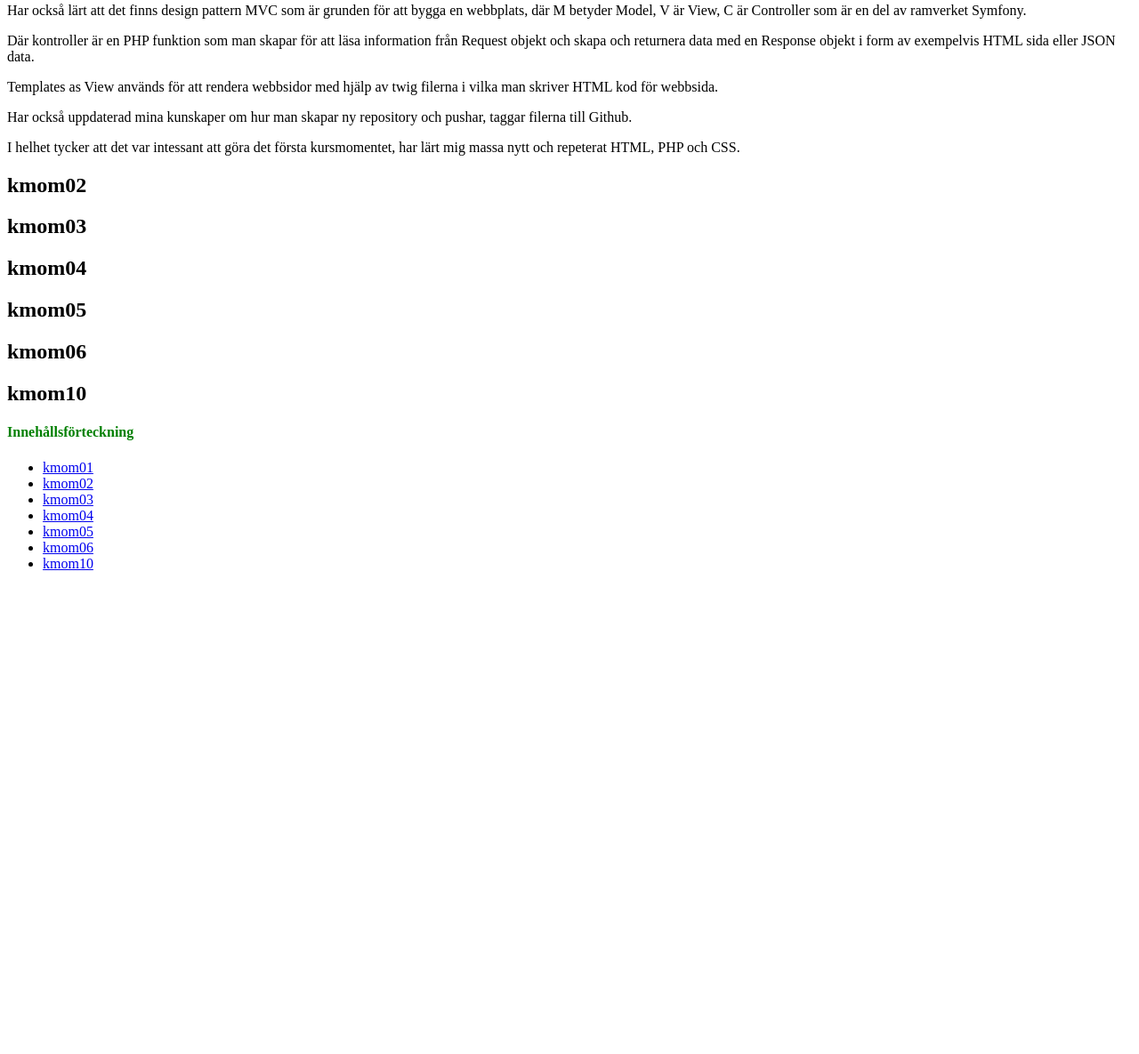
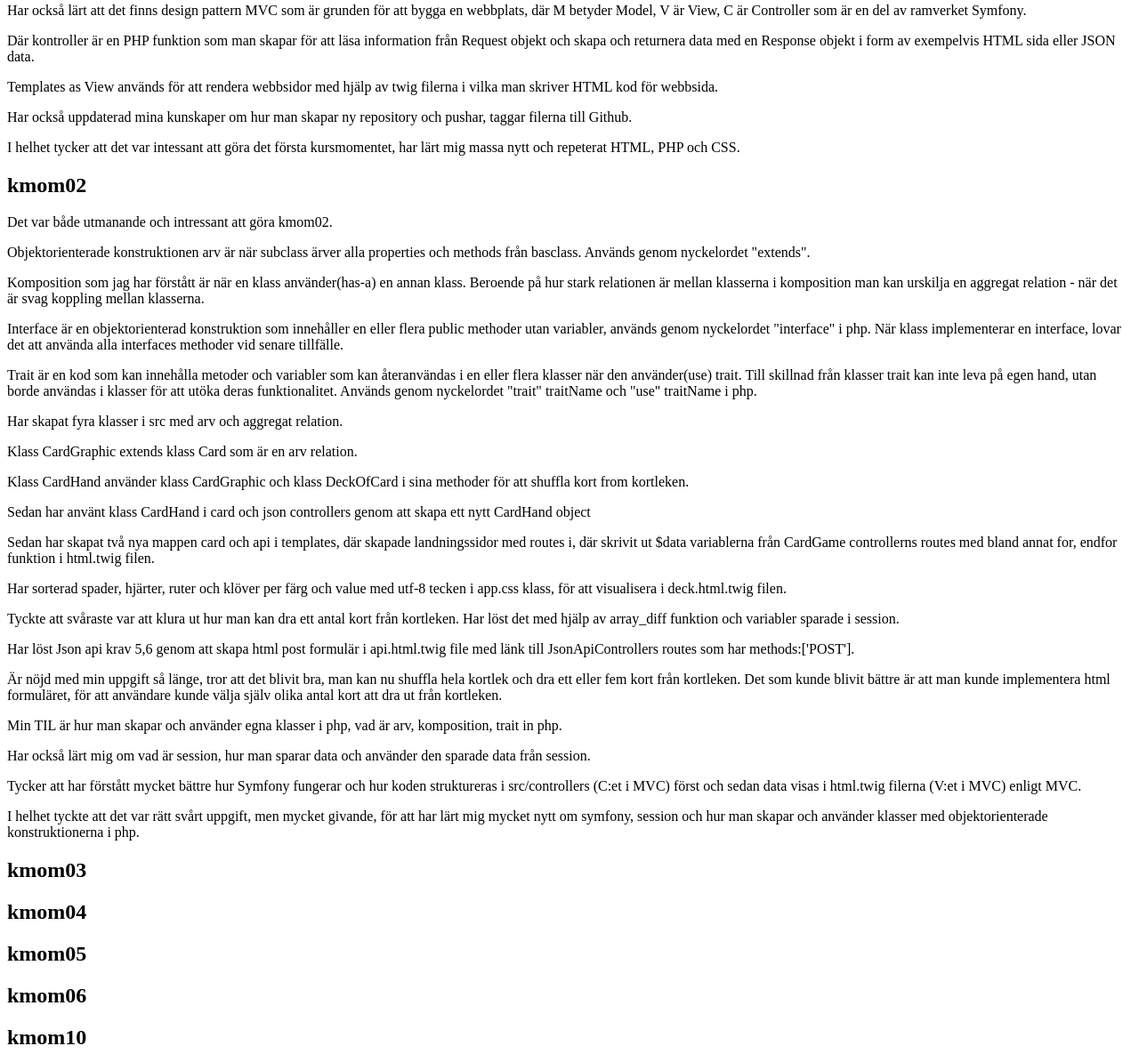
Before and after one commit to ErkeHakansson/mvc-report, a Symfony app: template templates/report.html.twig in a window 1280 px wide. Shown: the part 841-2026 px from the top of the page at 89% size. Before the commit the page ends 1482 px from the top, so only its background shows below. Run offline with Twig, Linux system fonts and the light colour scheme; the template is opened without the code that fills it, so the values that code supplies are empty; some libraries are stand-ins or nearby versions.

Commit message:
Added redovisningstext

```diff
--- a/templates/report.html.twig
+++ b/templates/report.html.twig
@@ -37,6 +37,24 @@
         <p> I helhet tycker att det var intessant att göra det första kursmomentet, har lärt mig massa nytt och repeterat HTML, PHP och CSS. </p>
 
         <h2 id="kmom02">kmom02</h2>
+        <p> Det var både utmanande och intressant att göra kmom02.</p>
+        <p> Objektorienterade konstruktionen arv är när subclass ärver alla properties och methods från basclass. Används genom nyckelordet "extends". </p>
+        <p> Komposition som jag har förstått är när en klass använder(has-a) en annan klass. Beroende på hur stark relationen är mellan klasserna i komposition man kan urskilja en aggregat relation - när det är svag koppling mellan klasserna. </p>
+        <p> Interface är en objektorienterad konstruktion som innehåller en eller flera public methoder utan variabler, används genom nyckelordet "interface" i php. När klass implementerar en interface, lovar det att använda alla interfaces methoder vid senare tillfälle. </p>
+        <p> Trait är en kod som kan innehålla metoder och variabler som kan återanvändas i en eller flera klasser när den använder(use) trait. Till skillnad från klasser trait kan inte leva på egen hand, utan borde användas i klasser för att utöka deras funktionalitet. Används genom nyckelordet "trait" traitName och "use" traitName i php. </p>
+        <p> Har skapat fyra klasser i src med arv och aggregat relation. </p>
+        <p> Klass CardGraphic extends klass Card som är en arv relation. </p>
+        <p> Klass CardHand använder klass CardGraphic och klass DeckOfCard i sina methoder för att shuffla kort from kortleken. </p>
+        <p> Sedan har använt klass CardHand i card och json controllers genom att skapa ett nytt CardHand object </p>
+        <p> Sedan har skapat två nya mappen card och api i templates, där skapade landningssidor med routes i, där skrivit ut $data variablerna från CardGame controllerns routes med bland annat for, endfor funktion i html.twig filen. </p>
+        <p> Har sorterad spader, hjärter, ruter och klöver per färg och value med utf-8 tecken i app.css klass, för att visualisera i deck.html.twig filen. </p>
+        <p> Tyckte att svåraste var att klura ut hur man kan dra ett antal kort från kortleken. Har löst det med hjälp av array_diff funktion och variabler sparade i session. </p>
+        <p> Har löst Json api krav 5,6 genom att skapa html post formulär i api.html.twig file med länk till JsonApiControllers routes som har methods:['POST']. </p>
+        <p> Är nöjd med min uppgift så länge, tror att det blivit bra, man kan nu shuffla hela kortlek och dra ett eller fem kort från kortleken. Det som kunde blivit bättre är att man kunde implementera html formuläret, för att användare kunde välja själv olika antal kort att dra ut från kortleken. </p>
+        <p> Min TIL är hur man skapar och använder egna klasser i php, vad är arv, komposition, trait in php. </p>
+        <p> Har också lärt mig om vad är session, hur man sparar data och använder den sparade data från session. </p>
+        <p> Tycker att har förstått mycket bättre hur Symfony fungerar och hur koden struktureras i src/controllers (C:et i MVC) först och sedan data visas i html.twig filerna (V:et i MVC) enligt MVC. </p>
+        <p> I helhet tyckte att det var rätt svårt uppgift, men mycket givande, för att har lärt mig mycket nytt om symfony, session och hur man skapar och använder klasser med objektorienterade konstruktionerna i php. </p>
 
         <h2 id="kmom03">kmom03</h2>
 
```
